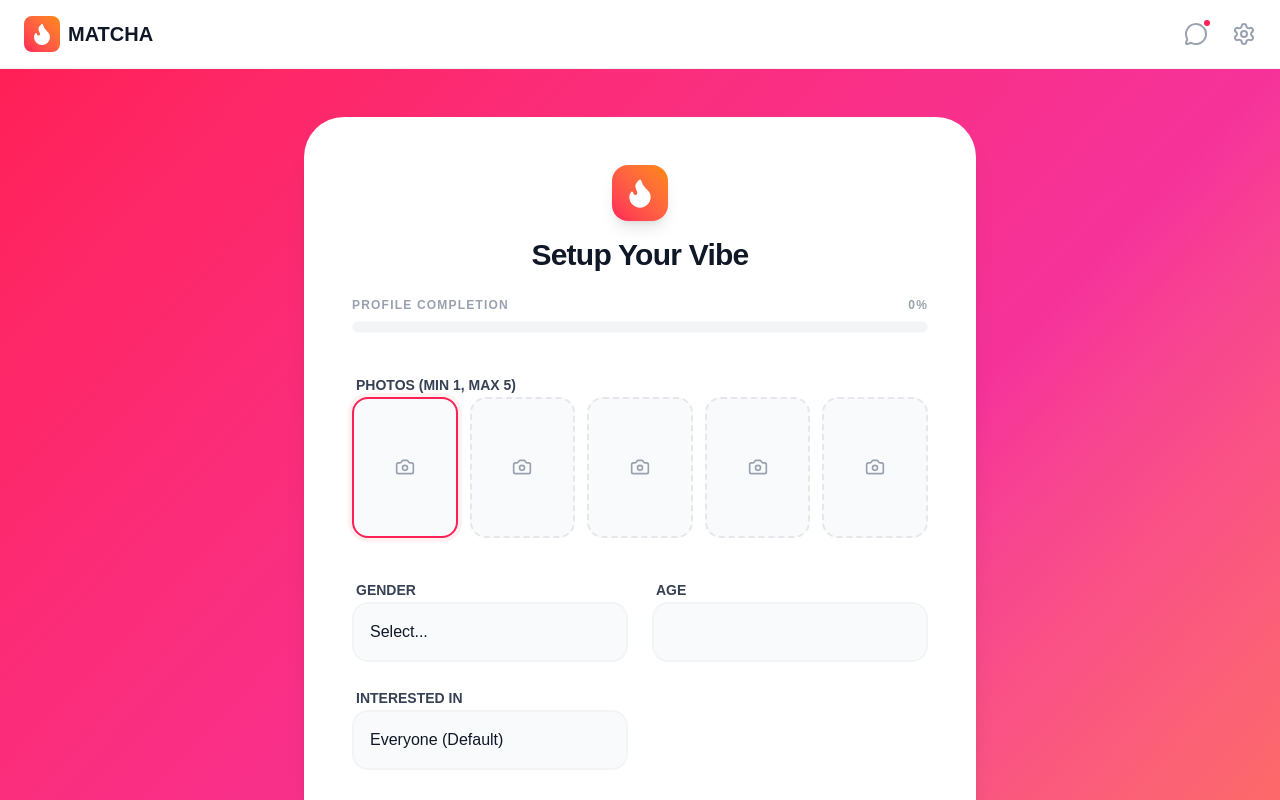
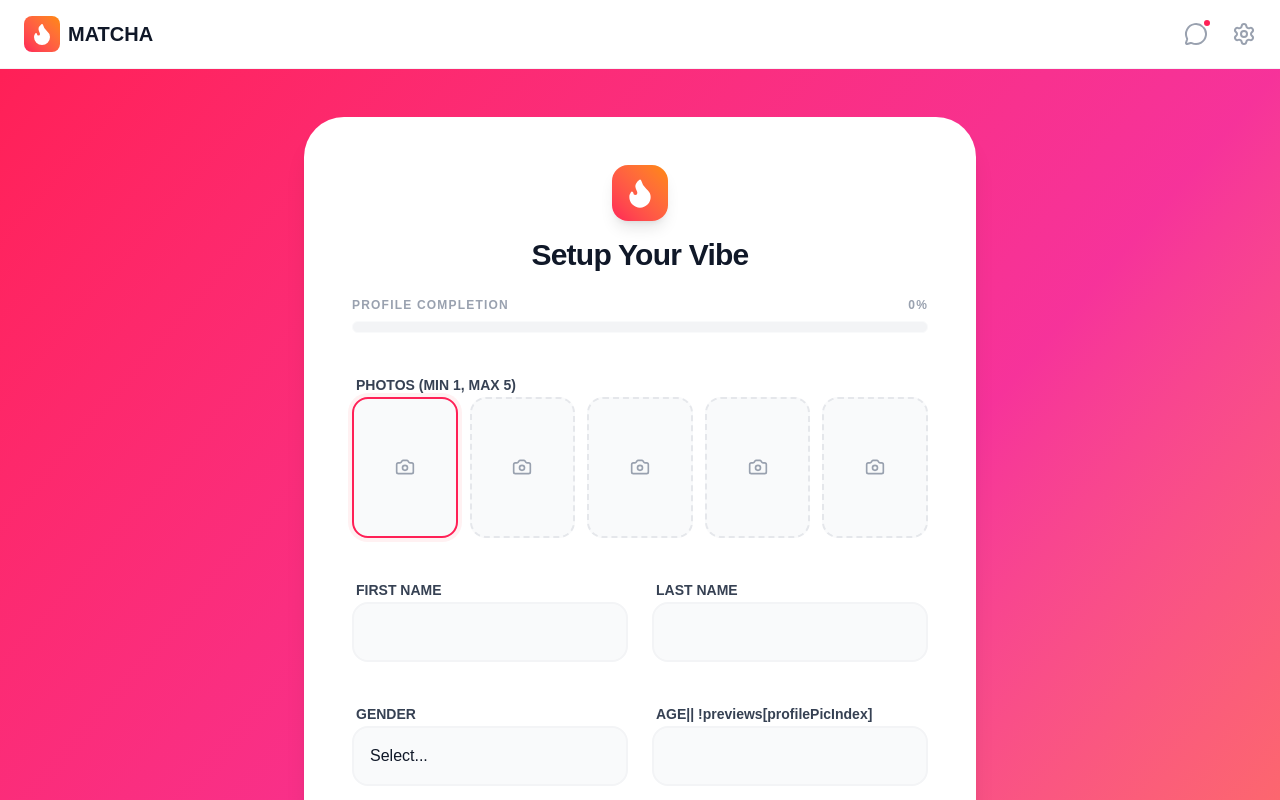
Before and after one commit to nirut107/matcha, a Next.js app in the folder frontend/: page /profile/setup in a window 1280 px wide. Shown: the top 800 px of the page. Built offline with nearby package versions, Linux system fonts and the light colour scheme; no server answers.

Commit message:
add first name last name and change progression needed to 100 percent

```diff
--- a/frontend/app/profile/setup/page.tsx
+++ b/frontend/app/profile/setup/page.tsx
@@ -30,7 +30,6 @@ interface Tag {
   name: string;
 }
 
-
 export default function ProfileSetupPage() {
   const router = useRouter();
   const [loading, setLoading] = useState(false);
@@ -46,6 +45,9 @@ export default function ProfileSetupPage() {
     lat: number | null;
     lng: number | null;
   }>({ lat: null, lng: null });
+  const [firstName, setFirstName] = useState("");
+  const [lastName, setLastName] = useState("");
+  const [error, setError] = useState("");
 
   // Image State (Matcha requires up to 5)
   const [previews, setPreviews] = useState<(string | null)[]>([
@@ -83,15 +85,15 @@ export default function ProfileSetupPage() {
     setBiography(data.biography || "");
     setSelectedTags(data.tags || []);
     setAge(data.age || 18);
-    setLocation({lat: data.latitude || null ,lng: data.longitude || null});
+    setLocation({ lat: data.latitude || null, lng: data.longitude || null });
 
     // images mapping
     const newPreviews = [null, null, null, null, null];
     const newExisting = [null, null, null, null, null];
     const res2 = await fetchWithAuth("http://localhost:3001/pictures/me");
-    console.log(res2)
-    const data2 = await res2.json()
-    console.log(data2, "=========")
+    console.log(res2);
+    const data2 = await res2.json();
+    console.log(data2, "=========");
     if (data2) {
       data2.forEach((img: any) => {
         const index = img.position - 1;
@@ -117,8 +119,6 @@ export default function ProfileSetupPage() {
       .catch((err) => console.error("Error fetching tags:", err));
     fetchProfile();
   }, []);
-
-
 
   // Image Logic
   const handleImageChange = (
@@ -180,7 +180,7 @@ export default function ProfileSetupPage() {
 
     images.forEach((img) => {
       if (img.file) {
-        formData.append('files', img.file);
+        formData.append("files", img.file);
 
         imagesPayload.push({
           position: img.position,
@@ -195,7 +195,7 @@ export default function ProfileSetupPage() {
       }
     });
 
-    formData.append('images', JSON.stringify(imagesPayload));
+    formData.append("images", JSON.stringify(imagesPayload));
 
     return formData;
   };
@@ -208,7 +208,7 @@ export default function ProfileSetupPage() {
 
     const res = await fetchWithAuth("http://localhost:3001/pictures/sync", {
       method: "POST",
-      body: formData
+      body: formData,
     });
 
     if (res.status === 401) {
@@ -300,20 +300,20 @@ export default function ProfileSetupPage() {
 
   const handleSubmit = async (e: React.FormEvent) => {
     e.preventDefault();
+    if (progress < 100) {
+      setError("Please complete your profile 100% before submitting.");
+      return;
+    }
+
+    if (!firstName || !lastName) {
+      setError("First name and last name are required.");
+      return;
+    }
+
+    setError("");
     setLoading(true);
 
     try {
-      const bodyData = JSON.stringify({
-        gender,
-        preference,
-        biography,
-        tags: selectedTags,
-        age,
-        latitude: location.lat,
-        longitude: location.lng,
-      });
-
-      console.log("FINAL JSON STRING:", bodyData);
       // ✅ 2. Create profile
       const profileRes = await fetchWithAuth("http://localhost:3001/profile", {
         method: "POST",
@@ -345,11 +345,12 @@ export default function ProfileSetupPage() {
   // Calculate completion percentage for the Progress Bar
   const calculateProgress = () => {
     let score = 0;
+    if (firstName && lastName) score += 20;
     if (gender) score += 20;
     if (biography && biography.length > 10) score += 20;
     if (selectedTags && selectedTags.length >= 3) score += 20;
-    if (previews.filter((p) => p !== null).length >= 1) score += 20;
-    if (location.lat) score += 20;
+    if (previews.filter((p) => p !== null).length >= 1) score += 10;
+    if (location.lat) score += 10;
     return score;
   };
 
@@ -456,7 +457,33 @@ export default function ProfileSetupPage() {
                 ))}
               </div>
             </div>
+            <div className="grid grid-cols-1 md:grid-cols-2 gap-6">
+              <div className="space-y-2">
+                <label className="text-sm font-bold text-gray-700 ml-1">
+                  FIRST NAME
+                </label>
+                <input
+                  type="text"
+                  required
+                  value={firstName}
+                  onChange={(e) => setFirstName(e.target.value)}
+                  className="w-full p-4 bg-gray-50 border-2 border-gray-100 rounded-2xl focus:border-rose-400 outline-none text-gray-900"
+                />
+              </div>
 
+              <div className="space-y-2">
+                <label className="text-sm font-bold text-gray-700 ml-1">
+                  LAST NAME
+                </label>
+                <input
+                  type="text"
+                  required
+                  value={lastName}
+                  onChange={(e) => setLastName(e.target.value)}
+                  className="w-full p-4 bg-gray-50 border-2 border-gray-100 rounded-2xl focus:border-rose-400 outline-none text-gray-900"
+                />
+              </div>
+            </div>
             <div className="grid grid-cols-1 md:grid-cols-2 gap-6">
               <div className="space-y-2">
                 <label className="text-sm font-bold text-gray-700 ml-1">
@@ -476,7 +503,7 @@ export default function ProfileSetupPage() {
               </div>
               <div className="space-y-2">
                 <label className="text-sm font-bold text-gray-700 ml-1">
-                AGE
+                  AGE|| !previews[profilePicIndex]
                 </label>
                 <input
                   type="number"
@@ -504,7 +531,9 @@ export default function ProfileSetupPage() {
             </div>
 
             <div className="space-y-2">
-            <label className="text-sm font-bold text-gray-700 ml-1">BIO</label>
+              <label className="text-sm font-bold text-gray-700 ml-1">
+                BIO
+              </label>
               <textarea
                 required
                 rows={3}
@@ -590,14 +619,22 @@ export default function ProfileSetupPage() {
                     : "text-rose-500 bg-rose-50 hover:bg-rose-100"
                 }`}
               >
-              {location.lat ? <CheckCircle2 size={20} /> : <MapPin size={20} />}
+                {location.lat ? (
+                  <CheckCircle2 size={20} />
+                ) : (
+                  <MapPin size={20} />
+                )}
                 {location.lat ? "Location Verified" : "Verify Location (GPS)"}
               </button>
             </div>
-
+            {error && (
+              <div className="bg-red-50 text-red-500 p-3 rounded-xl text-sm font-semibold">
+                {error}
+              </div>
+            )}
             <button
               type="submit"
-            disabled={loading || progress < 40 || !previews[profilePicIndex]}
+              disabled={loading || progress < 100}
               className="w-full bg-gradient-to-r from-rose-500 to-orange-400 text-white font-black py-5 rounded-2xl shadow-xl shadow-rose-200 hover:scale-[1.02] active:scale-[0.98] transition-all disabled:opacity-50 disabled:scale-100"
             >
               {loading ? (
```
Also changed, not shown: 2 other files (tests, documents, lock files or other folders). Lines whose indentation alone changed are shown as unchanged.
